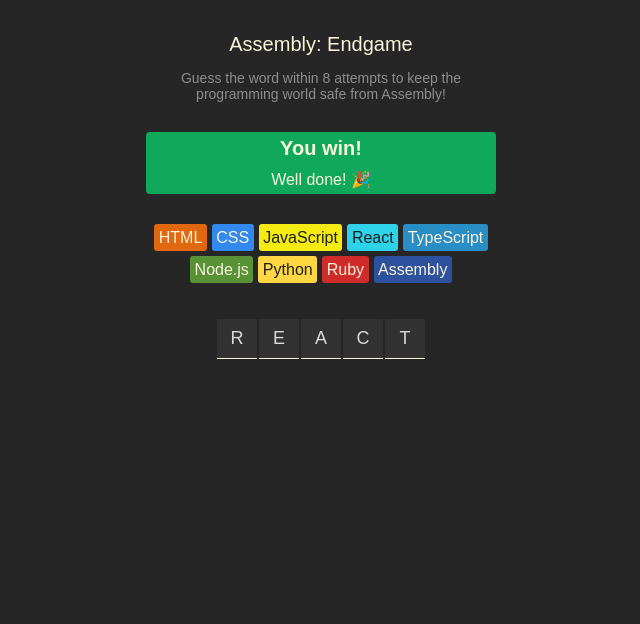
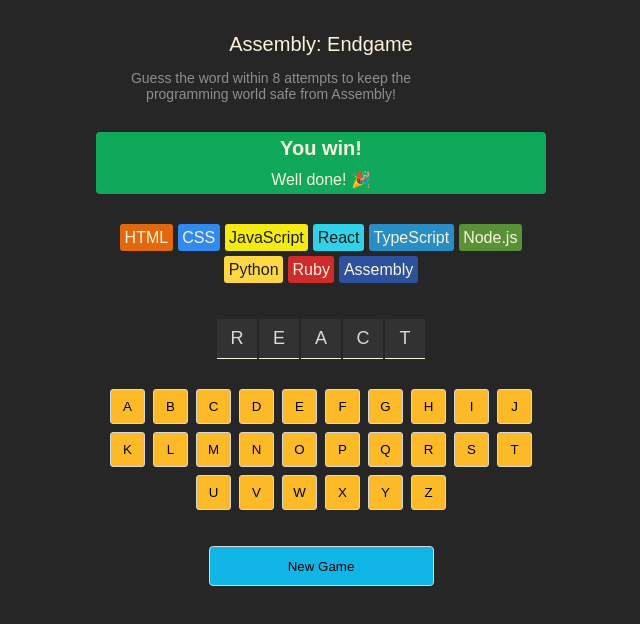
Before and after one commit to l0keshbabu/react-practice, a React (Create React App) app in the folder react-practice/: page / in a window 1280 px wide. Shown: the top 624 px of the page, without its empty margins (319-959 px from the left). Built offline with nearby package versions, Linux system fonts and the light colour scheme; a web font is replaced by a local one.

Commit message:
add keyboard section and new game button, fix some UI issues

```diff
--- a/react-practice/src/assembly-endgame/App.js
+++ b/react-practice/src/assembly-endgame/App.js
@@ -4,8 +4,9 @@ import { languages } from "./languages"
 
 
 
+
 export default function App(){
-
+    const alphabets = "abcdefghijklmnopqrstuvwxyz"
     const languageElements = languages.map(lang => {
         const styles={
             backgroundColor:lang.backgroundColor,
@@ -22,6 +23,10 @@ export default function App(){
             {letter.toUpperCase()}
         </span>
     ))
+    const keyboardElements = alphabets.split("").map(letter => (
+        <button key={letter}>{letter.toUpperCase()}</button>
+    ))
+
     return (
         <main>
             <header>
@@ -38,6 +43,10 @@ export default function App(){
             <section className="word">
                 {letterElements}
             </section>
+            <section className="keyboard">
+                {keyboardElements}
+            </section>
+            <button className="new-game">New Game</button>
         </main>
     )
 }
--- a/react-practice/src/assembly-endgame/endgame.css
+++ b/react-practice/src/assembly-endgame/endgame.css
@@ -51,7 +51,7 @@ section.language-chips {
     flex-wrap: wrap;
     gap: 5px;
     justify-content: center;
-    max-width: 350px;
+    max-width: 450px;
     margin-bottom: 36px;
 }
 
@@ -64,6 +64,7 @@ section.word {
     display: flex;
     justify-content: center;
     gap: 2px;
+    margin-bottom: 30px;
 }
 
 section.word > span {
@@ -76,3 +77,33 @@ section.word > span {
     font-size: 1.125rem;
     border-bottom: 1px solid #F9F4DA;
 }
+
+section.keyboard {
+    display: flex;
+    flex-wrap: wrap;
+    gap: 8px;
+    justify-content: center;
+    max-width: 450px;
+    margin-bottom: 36px;
+}
+
+section.keyboard > button {
+    height: 35px;
+    width: 35px;
+    background-color: #FCBA29;
+    border: 1px solid #D7D7D7;
+    border-radius: 3px;
+    cursor: pointer;
+}
+
+button.new-game {
+    background-color: #11B5E5;
+    border: 1px solid #D7D7D7;
+    border-radius: 4px;
+    width: 225px;
+    height: 40px;
+    padding: 6px 12px;
+    display: block;
+    margin-inline: auto;
+    cursor: pointer;
+}
```
